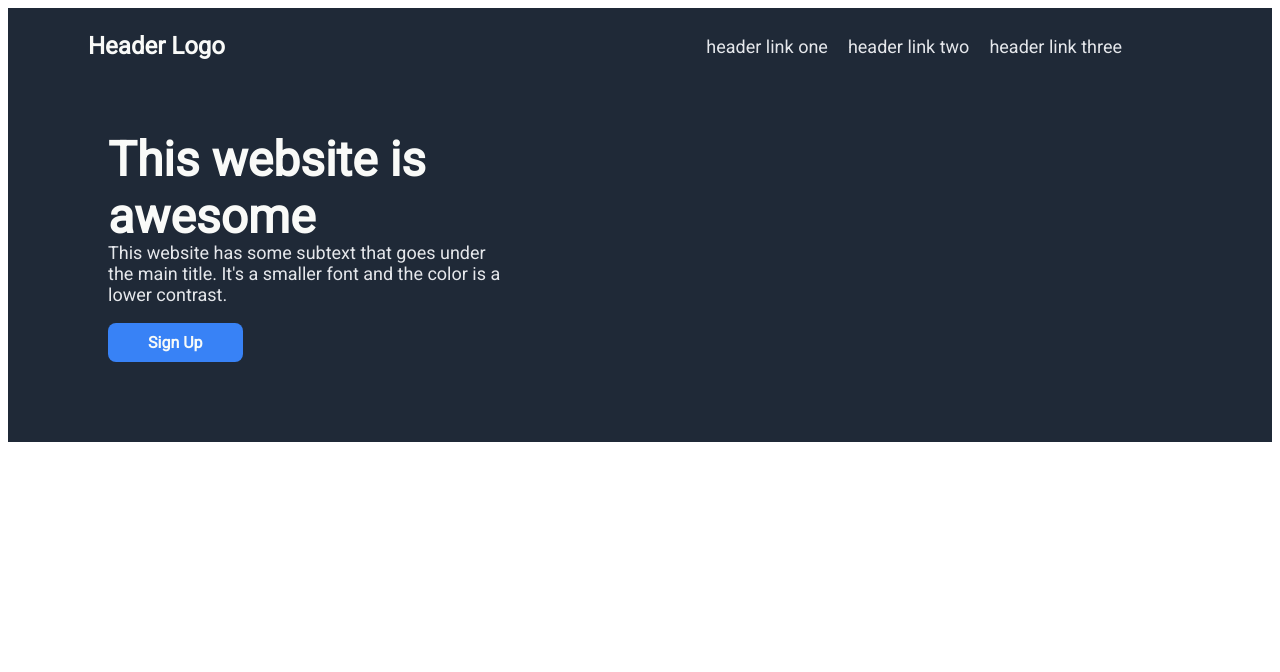
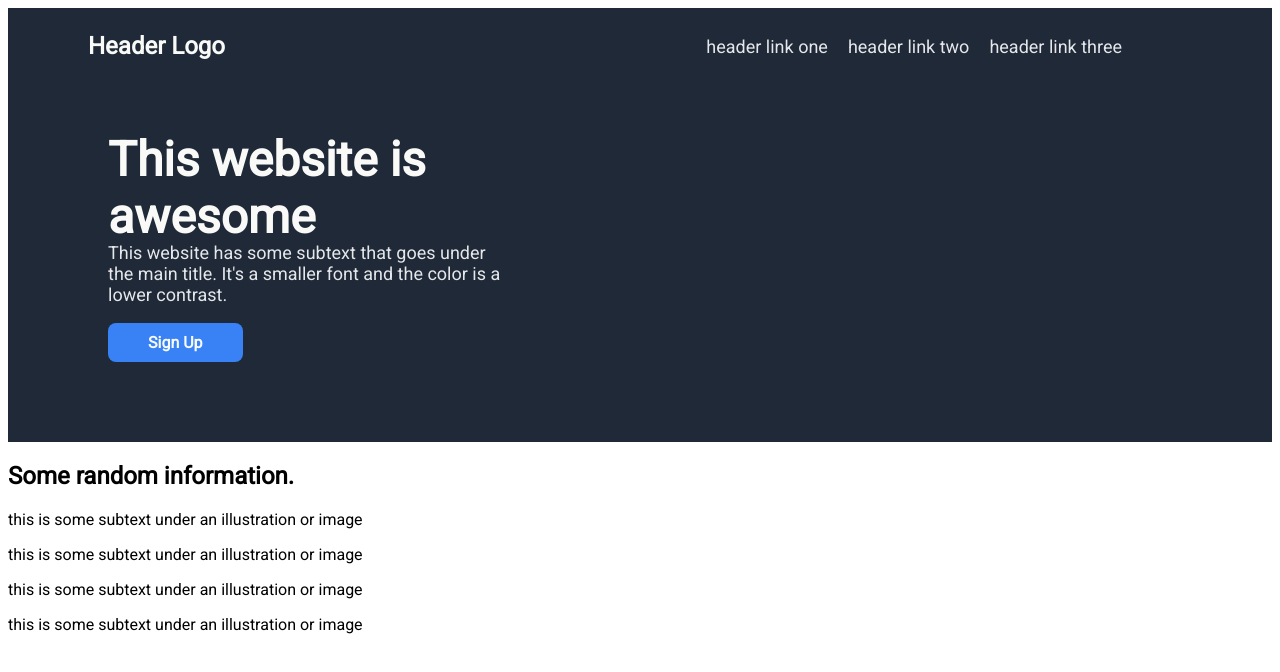
Before and after one commit to ScottGrieveWeb/foundations-landing-page, a plain HTML site: page index.html in a window 1280 px wide. Drawn offline with Linux system fonts and the light colour scheme.

Commit message:
Added html for info section

```diff
--- a/index.html
+++ b/index.html
@@ -34,5 +34,47 @@
         </div>
         <div id="splash-image"></div>
     </div>
+
+    <div class="info-page">
+        <div id="info-header">
+            <h2>Some random information.</h2>
+        </div>
+
+        <div id="info-details">
+
+            <div class="detail-container">
+                <div class="detail-image-border">
+                </div>
+                <div class="detail-subtext">
+                    <p>this is some subtext under an illustration or image</p>
+                </div>
+            </div>
+
+            <div class="detail-container">
+                <div class="detail-image-border">
+                </div>
+                <div class="detail-subtext">
+                    <p>this is some subtext under an illustration or image</p>
+                </div>
+            </div>
+
+            <div class="detail-container">
+                <div class="detail-image-border">
+                </div>
+                <div class="detail-subtext">
+                    <p>this is some subtext under an illustration or image</p>
+                </div>
+            </div>
+
+            <div class="detail-container">
+                <div class="detail-image-border">
+                </div>
+                <div class="detail-subtext">
+                    <p>this is some subtext under an illustration or image</p>
+                </div>
+            </div>
+
+        </div>
+    </div>
 </body>
 </html>
```
